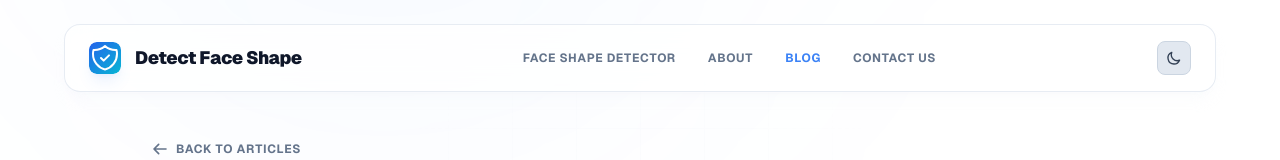
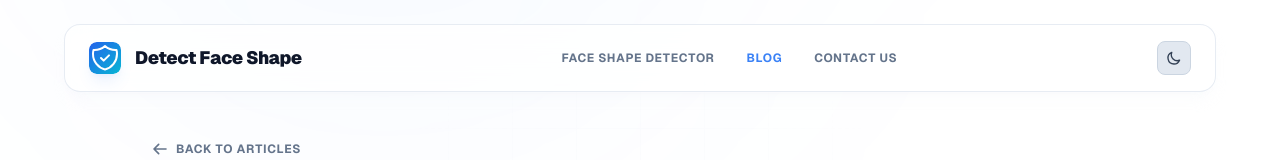
Before and after one commit to 24kTanmay/detectfaceshape, a Next.js app: page /blog/which-glasses-for-my-face-shape in a window 1280 px wide. Shown: the top 160 px of the page. Built offline with nearby package versions, Linux system fonts and the light colour scheme.

Commit message:
style: remove About navigation link across all pages

```diff
--- a/app/blog/[slug]/page.js
+++ b/app/blog/[slug]/page.js
@@ -55,10 +55,7 @@ export default function BlogPostPage({ params }) {
         {/* Navigation Middle Sitemap Links */}
         <nav className="hidden md:flex items-center gap-8">
           <Link href="/" className="text-xs font-bold uppercase tracking-wider text-slate-500 dark:text-slate-400 hover:text-blue-500 dark:hover:text-blue-400 transition-colors duration-150">
-            Face Shape Detector
-          </Link>
-          <Link href="/#workflow" className="text-xs font-bold uppercase tracking-wider text-slate-500 dark:text-slate-400 hover:text-blue-500 dark:hover:text-blue-400 transition-colors duration-150">
-            About
+             Face Shape Detector
           </Link>
           <Link href="/blog" className="text-xs font-bold uppercase tracking-wider text-blue-500 transition-colors duration-150">
             Blog
--- a/app/blog/page.js
+++ b/app/blog/page.js
@@ -55,10 +55,7 @@ export default function BlogListingPage() {
         {/* Navigation Middle Sitemap Links */}
         <nav className="hidden md:flex items-center gap-8">
           <Link href="/" className="text-xs font-bold uppercase tracking-wider text-slate-500 dark:text-slate-400 hover:text-blue-500 dark:hover:text-blue-400 transition-colors duration-150">
-            Face Shape Detector
-          </Link>
-          <Link href="/#workflow" className="text-xs font-bold uppercase tracking-wider text-slate-500 dark:text-slate-400 hover:text-blue-500 dark:hover:text-blue-400 transition-colors duration-150">
-            About
+             Face Shape Detector
           </Link>
           <Link href="/blog" className="text-xs font-bold uppercase tracking-wider text-blue-500 transition-colors duration-150">
             Blog
--- a/app/contact/page.js
+++ b/app/contact/page.js
@@ -42,9 +42,6 @@ export default function ContactPage() {
         <nav className="hidden md:flex items-center gap-8">
           <Link href="/" className="text-xs font-bold uppercase tracking-wider text-slate-500 dark:text-slate-400 hover:text-blue-500 dark:hover:text-blue-400 transition-colors duration-150">
             Face Shape Detector
-          </Link>
-          <Link href="/#workflow" className="text-xs font-bold uppercase tracking-wider text-slate-500 dark:text-slate-400 hover:text-blue-500 dark:hover:text-blue-400 transition-colors duration-150">
-            About
           </Link>
           <Link href="/blog" className="text-xs font-bold uppercase tracking-wider text-slate-500 dark:text-slate-400 hover:text-blue-500 dark:hover:text-blue-400 transition-colors duration-150">
             Blog
--- a/app/page.js
+++ b/app/page.js
@@ -352,9 +352,6 @@ export default function Home() {
           <Link href="/" className="text-xs font-bold uppercase tracking-wider text-slate-900 dark:text-white hover:text-blue-500 dark:hover:text-blue-400 transition-colors duration-150">
             Face Shape Detector
           </Link>
-          <a href="#workflow" className="text-xs font-bold uppercase tracking-wider text-slate-500 dark:text-slate-400 hover:text-blue-500 dark:hover:text-blue-400 transition-colors duration-150">
-            About
-          </a>
           <Link href="/blog" className="text-xs font-bold uppercase tracking-wider text-slate-500 dark:text-slate-400 hover:text-blue-500 dark:hover:text-blue-400 transition-colors duration-150">
             Blog
           </Link>
--- a/app/results/page.js
+++ b/app/results/page.js
@@ -136,9 +136,6 @@ export default function ResultsPage() {
         <nav className="hidden md:flex items-center gap-8">
           <Link href="/" className="text-xs font-bold uppercase tracking-wider text-slate-500 dark:text-slate-400 hover:text-blue-500 dark:hover:text-blue-400 transition-colors duration-150">
             Face Shape Detector
-          </Link>
-          <Link href="/#workflow" className="text-xs font-bold uppercase tracking-wider text-slate-500 dark:text-slate-400 hover:text-blue-500 dark:hover:text-blue-400 transition-colors duration-150">
-            About
           </Link>
           <Link href="/blog" className="text-xs font-bold uppercase tracking-wider text-slate-500 dark:text-slate-400 hover:text-blue-500 dark:hover:text-blue-400 transition-colors duration-150">
             Blog
```
